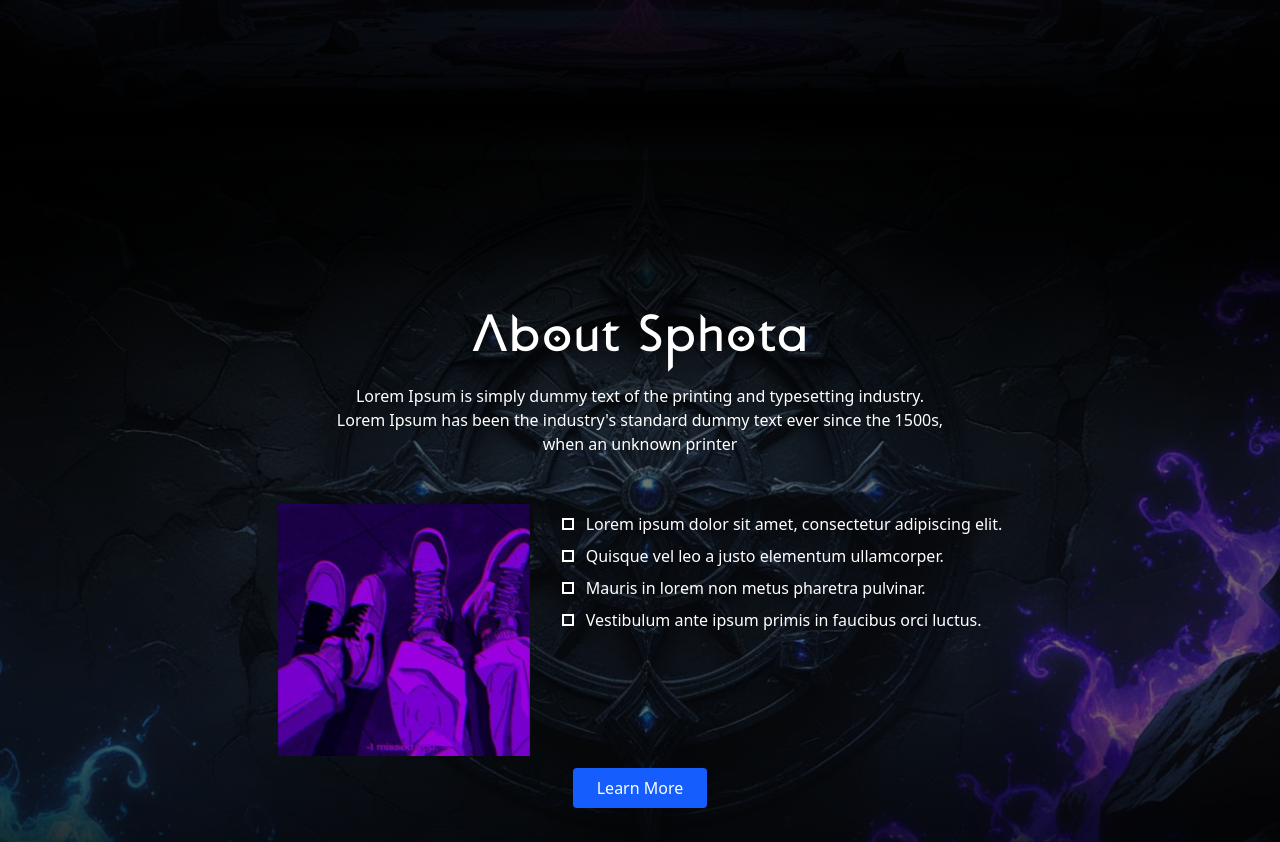
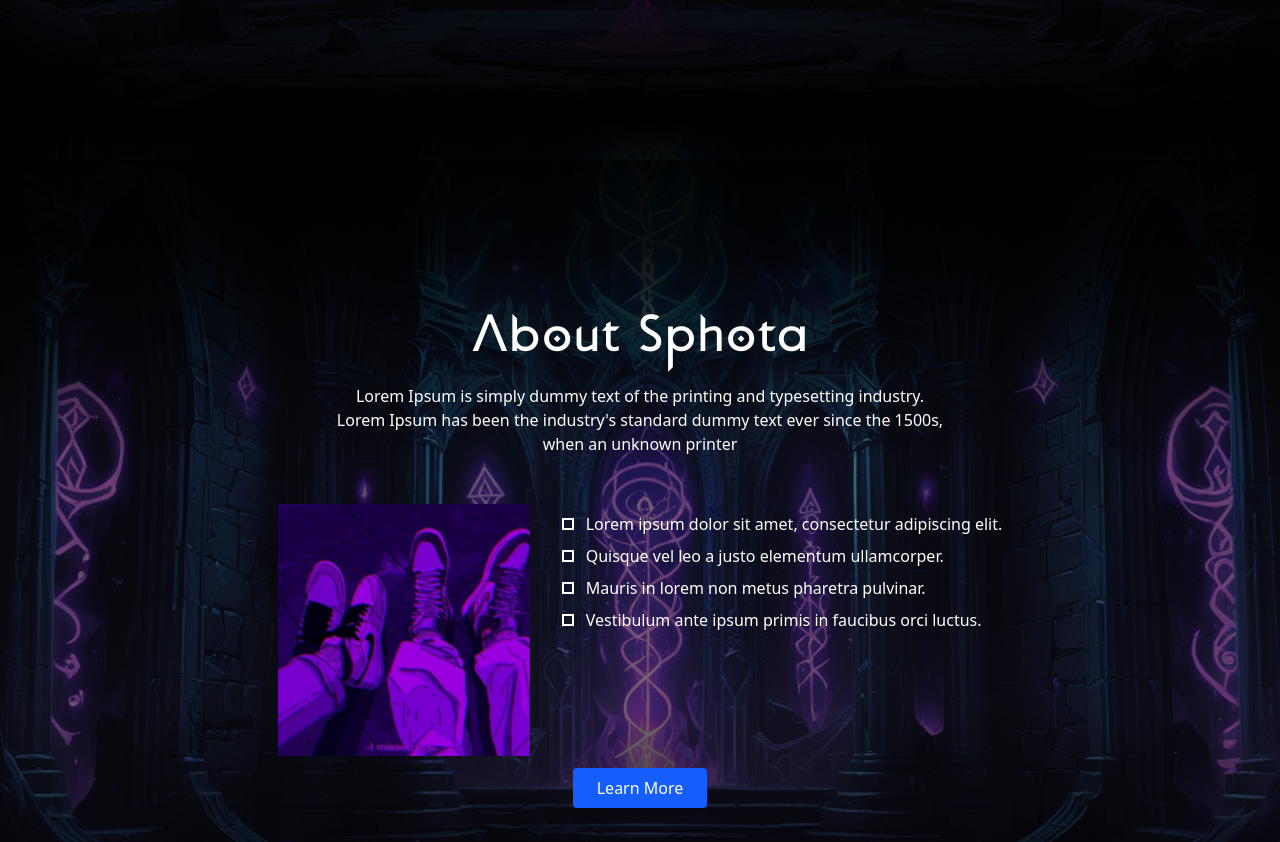
Before and after one commit to aswin1661/Sphota_landing_page, a Next.js app: page / in a window 1280 px wide. Shown: the part 680-1522 px from the top of the page. Built offline with nearby package versions, Linux system fonts and the light colour scheme.

Commit message:
fix of about

```diff
--- a/app/components/about.tsx
+++ b/app/components/about.tsx
@@ -29,7 +29,7 @@ export default function About() {
     <div
       ref={sectionRef}
       className={`relative flex w-screen h-full items-center flex-col justify-center bg-cover bg-center transition-opacity duration-700 `}
-      style={{ backgroundImage: "url('/images/home.jpg')" }}
+      style={{ backgroundImage: "url('/images/about.jpg')" }}
     >
       {/* Gradient Overlay */}
       <div
```
